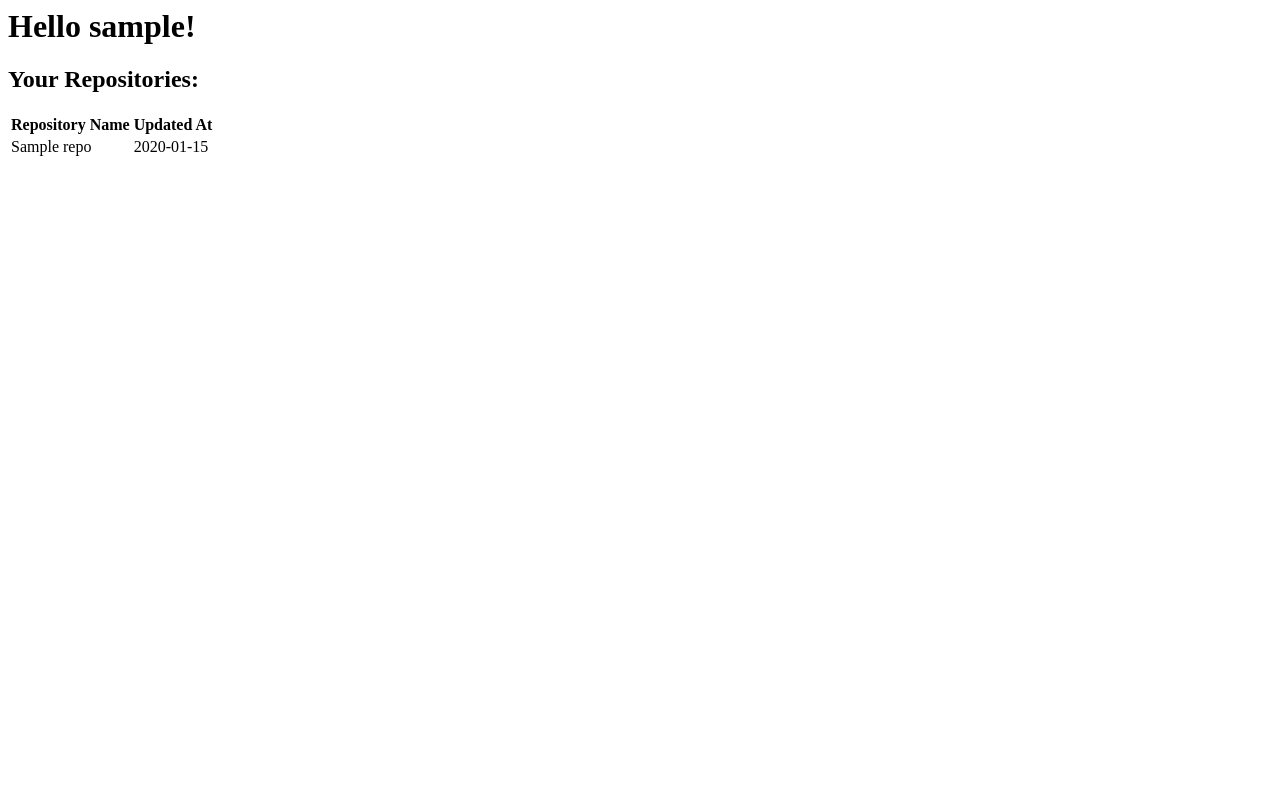
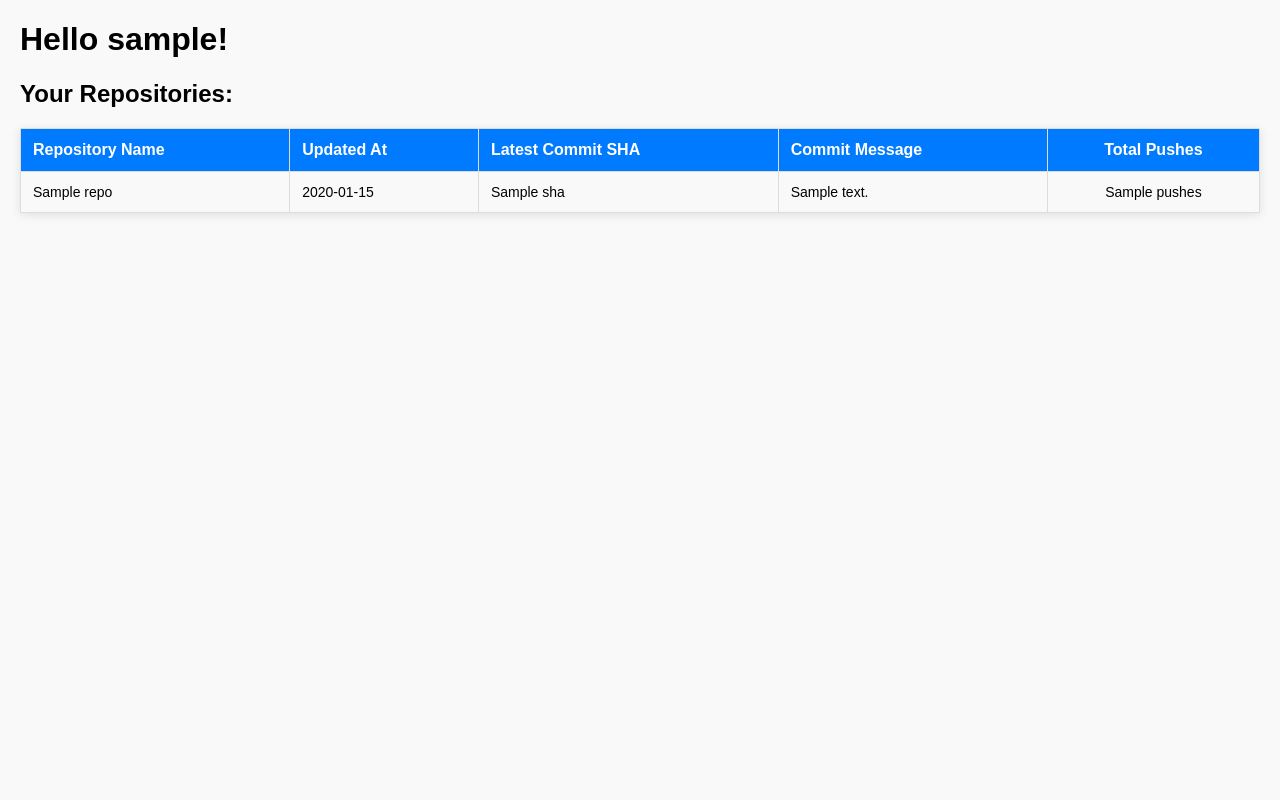
Before and after one commit to willholyhasted/SSE-Session-2, a Flask app: template templates/github_hello.html in a window 1280 px wide. Run offline with Flask 3, Linux system fonts and the light colour scheme; the template is opened without the code that fills it: most values are stand-ins (such as "Sample title", 1, 10 or a date in 2020).

Commit message:
hopefully final commit, did part 6

```diff
--- a/app.py
+++ b/app.py
@@ -10,26 +10,39 @@ def make_request(username):
     response = requests.get(f"https://api.github.com/users/{username}/repos")
     repos_list = []
     repos_dates = []
+    last_commits = []
+    pushes_count = []  # To hold the number of pushes (commits) for each repo
+
     if response.status_code == 200:
         repos = response.json()
         for repo in repos:
             repos_list.append(repo["full_name"])
             repos_dates.append(repo["updated_at"])
 
-        return repos_list, repos_dates
+            # Get the latest commit information
+            commits_url = repo["commits_url"].replace('{/sha}', '')  # Remove the placeholder
+            commits_response = requests.get(commits_url)
 
+            if commits_response.status_code == 200:
+                commits = commits_response.json()
+                # Count the number of commits (pushes)
+                pushes_count.append(len(commits))
 
-""" response =
-requests.get(f"https://api.github.com/users/willholyhasted/repos")
-if response.status_code == 200:
-        repos = response.json()
-        print( repos[0])
-        # data returned is a list of ‘repository’ entities
-       # for repo in repos:
-       #     print(repo["full_name"])
-else:
-    print(f"Error: {response.status_code}")
-"""
+                if commits:  # Check if there are any commits
+                    latest_commit = commits[0]  # Get the latest commit
+                    last_commits.append({
+                        "sha": latest_commit["sha"],
+                        "message": latest_commit["commit"]["message"]
+                    })
+                else:
+                    last_commits.append({"sha": None, "message": None})  # No commits found
+            else:
+                last_commits.append({"sha": None, "message": None})  # Handle commit fetch error
+                pushes_count.append(0)  # No pushes if commit fetch fails
+
+        return repos_list, repos_dates, last_commits, pushes_count  # Return repos, dates, last commits, and pushes count
+    else:
+        return None, None, None, None  # Handle error case
 
 
 @app.route("/")
@@ -45,8 +58,8 @@ def github_page():
 @app.route("/github/submit", methods=["POST"])
 def github_submit():
     input_name = request.form.get("username")
-    repositories, dates = make_request(input_name)
-    repo_data = zip(repositories, dates)  # Combine names and dates into pairs
+    repositories, dates, last_commits, pushes_count = make_request(input_name)
+    repo_data = zip(repositories, dates, last_commits, pushes_count)  # Combine names and dates into pairs
     return render_template("github_hello.html",
                            username=input_name, repo_data=repo_data)
 
--- a/templates/github_hello.html
+++ b/templates/github_hello.html
@@ -1,3 +1,51 @@
+<!DOCTYPE html>
+<html lang="en">
+<head>
+    <meta charset="UTF-8">
+    <meta name="viewport" content="width=device-width, initial-scale=1.0">
+    <title>GitHub Repositories</title>
+    <style>
+        body {
+            font-family: Arial, sans-serif;
+            margin: 20px;
+            background-color: #f9f9f9;
+        }
+        table {
+            width: 100%;
+            border-collapse: collapse;
+            margin-top: 20px;
+            box-shadow: 0 2px 10px rgba(0, 0, 0, 0.1);
+        }
+        th, td {
+            border: 1px solid #ddd;
+            padding: 12px;
+            text-align: left;
+        }
+        th {
+            background-color: #007bff;
+            color: white;
+        }
+        tr:nth-child(even) {
+            background-color: #f2f2f2;
+        }
+        tr:hover {
+            background-color: #e0e0e0;
+        }
+        td {
+            max-width: 150px;  /* Set a max width for commit SHA and adjust as needed */
+            overflow: hidden;
+            text-overflow: ellipsis;
+            white-space: nowrap;
+            font-size: 14px;  /* Slightly increase font size for readability */
+        }
+        .commit-message {
+            max-width: 300px;  /* Allow more space for commit messages */
+        }
+        .total-pushes {
+            text-align: center;  /* Center align the total pushes column */
+        }
+    </style>
+</head>
 <body>
     <h1>Hello {{ username }}!</h1>
     <h2>Your Repositories:</h2>
@@ -6,20 +54,27 @@
             <tr>
                 <th>Repository Name</th>
                 <th>Updated At</th>
+                <th>Latest Commit SHA</th>
+                <th>Commit Message</th>
+                <th class="total-pushes">Total Pushes</th>  <!-- New column for pushes -->
             </tr>
         </thead>
         <tbody>
-            {% for repo, updated_at in repo_data %}
+            {% for repo, updated_at, last_commit, pushes in repo_data %}
                 <tr>
                     <td>{{ repo }}</td>
                     <td>{{ updated_at }}</td>
+                    <td>{{ last_commit.sha if last_commit else 'N/A' }}</td>
+                    <td class="commit-message">{{ last_commit.message if last_commit else 'N/A' }}</td>
+                    <td class="total-pushes">{{ pushes }}</td>  <!-- Display the number of pushes -->
                 </tr>
             {% endfor %}
             {% if not repo_data %}
                 <tr>
-                    <td colspan="2">No repositories found.</td>
+                    <td colspan="5" style="text-align: center;">No repositories found.</td>
                 </tr>
             {% endif %}
         </tbody>
     </table>
 </body>
+</html>
```
